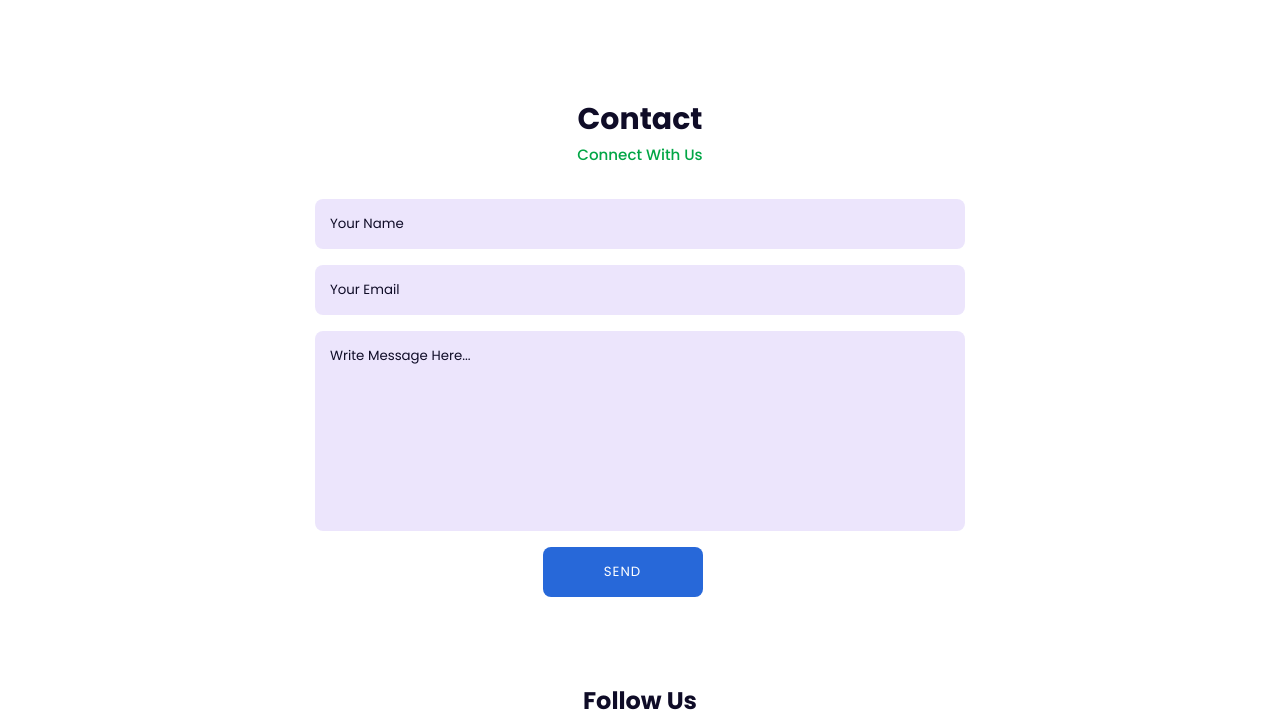
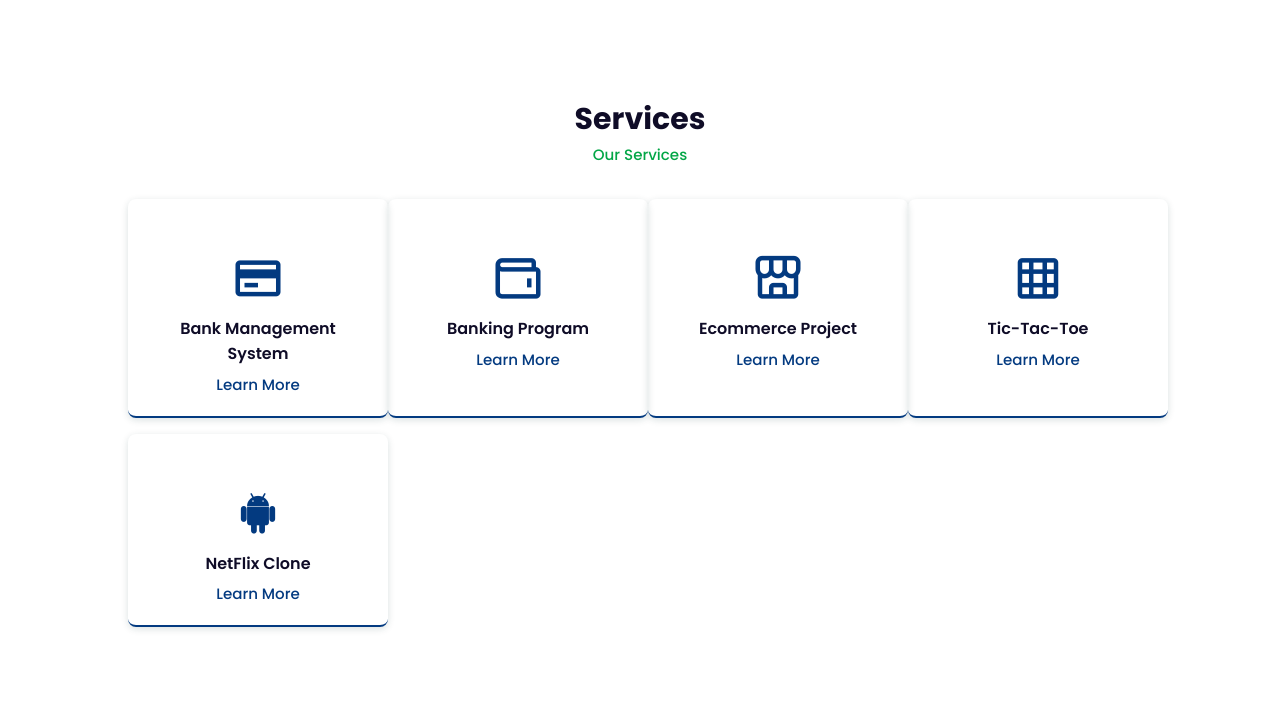
Before and after one commit to javaniket/FSD-Portfolio, a plain HTML site: page index.html in a window 1280 px wide. Shown: the part 2123-2844 px from the top of the page. Drawn offline with nearby package versions, Linux system fonts and the light colour scheme.

Commit message:
Update index.html

```diff
--- a/index.html
+++ b/index.html
@@ -139,7 +139,7 @@
     </div>
 </section>
 <!-- Skills Section End -->
-<!-- Services Section Start
+<!-- Services Section Start -->
 <section class="services" id="services">
     <div class="heading">
         <h2>Services</h2>
@@ -148,29 +148,34 @@
     <div class="services-content">
 
         <div class="services-box">
-            <i class='bx bx-code-alt'></i>
-            <h3>Web Development</h3>
-            <a href="#">Learn More</a>
+            <i class='bx bx-credit-card'></i>
+            <h3>Bank Management System</h3>
+            <a href="www.github.com/javaniket/bank-management-system.git">Learn More</a>
         </div>
 
         <div class="services-box">
-            <i class='bx bx-server'></i>
-            <h3>Backend Development</h3>
-            <a href="#">Learn More</a>
+            <i class='bx bx-wallet'></i>
+            <h3>Banking Program</h3>
+            <a href="https://github.com/javaniket/Banking-program.git">Learn More</a>
         </div>
         <div class="services-box">
-            <i class='bx bx-brush'></i>
-            <h3>UI/UX Design</h3>
-            <a href="#">Learn More</a>
+            <i class='bx bx-store-alt'></i>
+            <h3>Ecommerce Project</h3>
+            <a href="https://github.com/javaniket/Ecommerce-Project.git">Learn More</a>
         </div>
 
         <div class="services-box">
+            <i class='bx bx-grid'></i>
+            <h3>Tic-Tac-Toe</h3>
+            <a href="https://github.com/javaniket/Tic-Tac-Toe.git">Learn More</a>
+        </div>
+        <div class="services-box">
             <i class='bx bxl-android'></i>
-            <h3>App Development</h3>
-            <a href="#">Learn More</a>
+            <h3>NetFlix Clone</h3>
+            <a href="https://github.com/javaniket/netflix-clone-react-js.git">Learn More</a>
         </div>
     </div>
-</section> -->
+</section>
 <!-- Services Section End -->
 
 <!-- Contact Section Start -->
```
